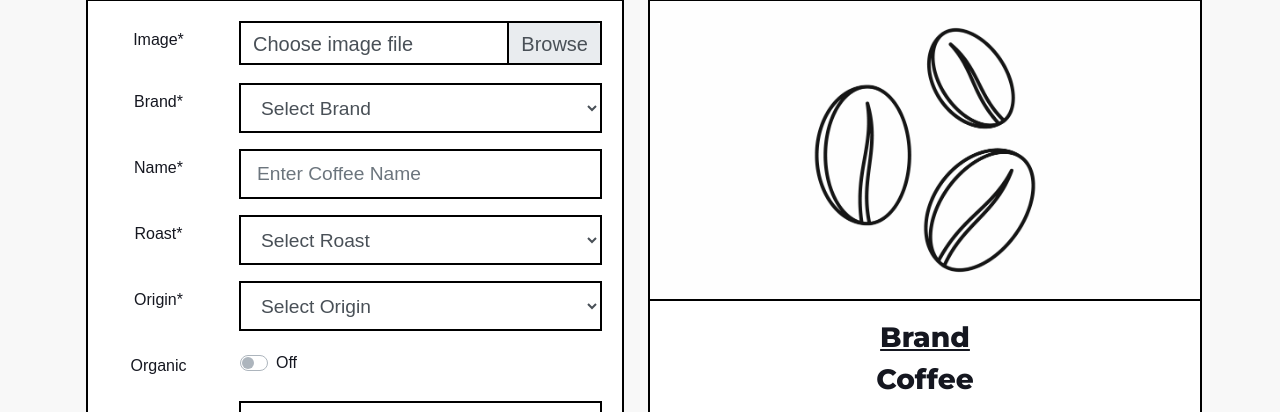
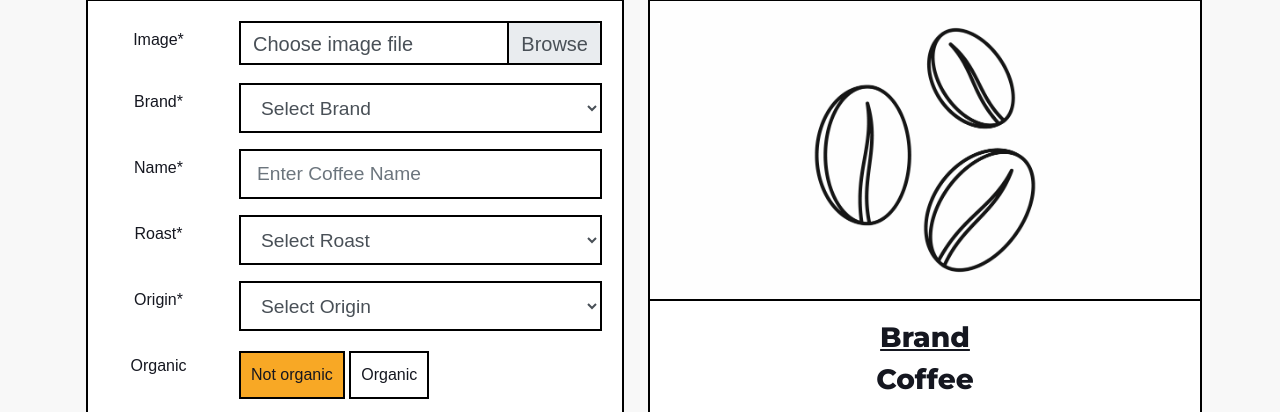
Before and after one commit to rbsam176/ms3-coffeedb, a Flask app: page /add in a window 1280 px wide. Shown: the part 164-576 px from the top of the page. Run offline with Flask 2, Linux system fonts and the light colour scheme; the visitor is signed in with stand-in values (Sample User, id 1); a database or web service that is not in the repository returns one stand-in record (values such as "Sample title"); data that the repository does not hold is empty; some libraries are stand-ins or nearby versions; some web fonts are replaced.

Commit message:
changed edit/add organic toggle to newer box style

```diff
--- a/app.py
+++ b/app.py
@@ -119,12 +119,14 @@ def gatherInputs(matchedBean = None):
         "roast": request.form["roast"],
         "origin": request.form["origin"].lower(),
         "notes": captureNotes,
-        "organic": bool(request.form.get("organic")),
+        # "organic": bool(request.form.get("organic")),
+        "organic" : True if "True" in request.form.getlist('organicRequired') else False,
         "url": request.form["website"],
         "img-base64": encode64(request.files['upload64']) if request.files['upload64'] else matchedBean["img-base64"],
         "username": mongo.db.users.find_one(
             {"username": session["user"]})["username"]
     }
+
 
     return userInput
 
--- a/static/base_input.js
+++ b/static/base_input.js
@@ -1,12 +1,3 @@
-// TOGGLES ORGANIC LABEL TEXT
-$( "#organicToggle" ).on('click', function(){
-    if ($( "#organicLabel" ).text() == "Off"){
-        $( "#organicLabel" ).text("On")
-    } else if ($( "#organicLabel" ).text() == "On"){
-        $( "#organicLabel" ).text("Off")
-    }
-})
-
 // IF USER SELECTS 'OTHER' IN DROPDOWN, PRESENT TEXT INPUT AND MAKE IT REQUIRED
 $('.dynamicSelection').on('change', function () {
     var toggleInput = $(this).parent().next('.toggleInput')
--- a/static/main.css
+++ b/static/main.css
@@ -658,20 +658,20 @@ input[type=checkbox]:checked + label.cloud-note {
     /* line-height: 60px; */
 }
 
-.opacity-toggle {
+.filter-toggle {
     padding: 10px;
     border: 2px solid black;
 }
 
-.opacity-toggle:hover {
+.filter-toggle:hover {
     background-color: #F8A825;
 }
 
-input[type=checkbox]:checked + label.opacity-toggle {
+input[type=checkbox]:checked + label.filter-toggle {
     background-color: #F8A825;
 }
 
-input[type=radio]:checked + label.opacity-toggle {
+input[type=radio]:checked + label.filter-toggle {
     background-color: #F8A825;
 }
 
--- a/templates/base_input.html
+++ b/templates/base_input.html
@@ -108,9 +108,13 @@
                         </div>
                         <div class="form-group row">
                             <label for="organicToggle" class="col-md-12 col-lg-3 col-form-label text-center">Organic</label>
-                            <div class="custom-control custom-switch col-md-12 col-lg-8 ml-3 text-center text-lg-left pt-1">
-                                <input id="organicToggle" name="organic" type="checkbox" class="custom-control-input" value="True" {% if organic_choice == True %}checked{% endif %}>
-                                <label id="organicLabel" class="custom-control-label" for="organicToggle">{% if organic_choice == True %}On{% else %}Off{% endif %}</label>
+                            <div class="col-md-12 col-lg-8 text-center text-lg-left pt-1">
+                                <div class="checkbox-container">
+                                    <input type="radio" id="organicFalse" name="organicRequired" value=False {% if not organic_choice %}checked{% endif %}>
+                                    <label for="organicFalse" class="filter-toggle">Not organic</label>
+                                    <input type="radio" id="organicTrue" name="organicRequired" value=True {% if organic_choice == True %}checked{% endif %}>
+                                    <label for="organicTrue" class="filter-toggle">Organic</label>
+                                </div>
                             </div>
                         </div>
                         <div class="form-group row">
```
Also changed, not shown: static/browse.js (+15 -19 lines), templates/browse.html (+9 -9 lines).
